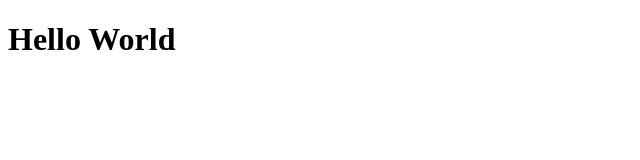
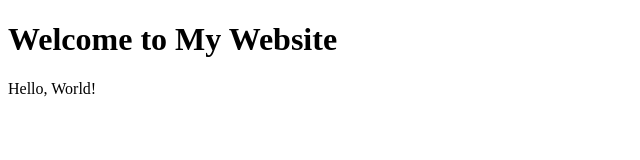
Before and after one commit to mainyaba/hello, a plain HTML site: page index.html in a window 1280 px wide. Shown: the whole page, without its empty margins (0-640 px from the left). Drawn offline with Linux system fonts and the light colour scheme.

Commit message:
added a heading

```diff
--- a/index.html
+++ b/index.html
@@ -6,6 +6,7 @@
     <title>Hello</title>
 </head>
 <body>
-    <h1>Hello World</h1>
+    <h1>Welcome to My Website</h1>
+    <p>Hello, World!</p>
 </body>
 </html>
```
